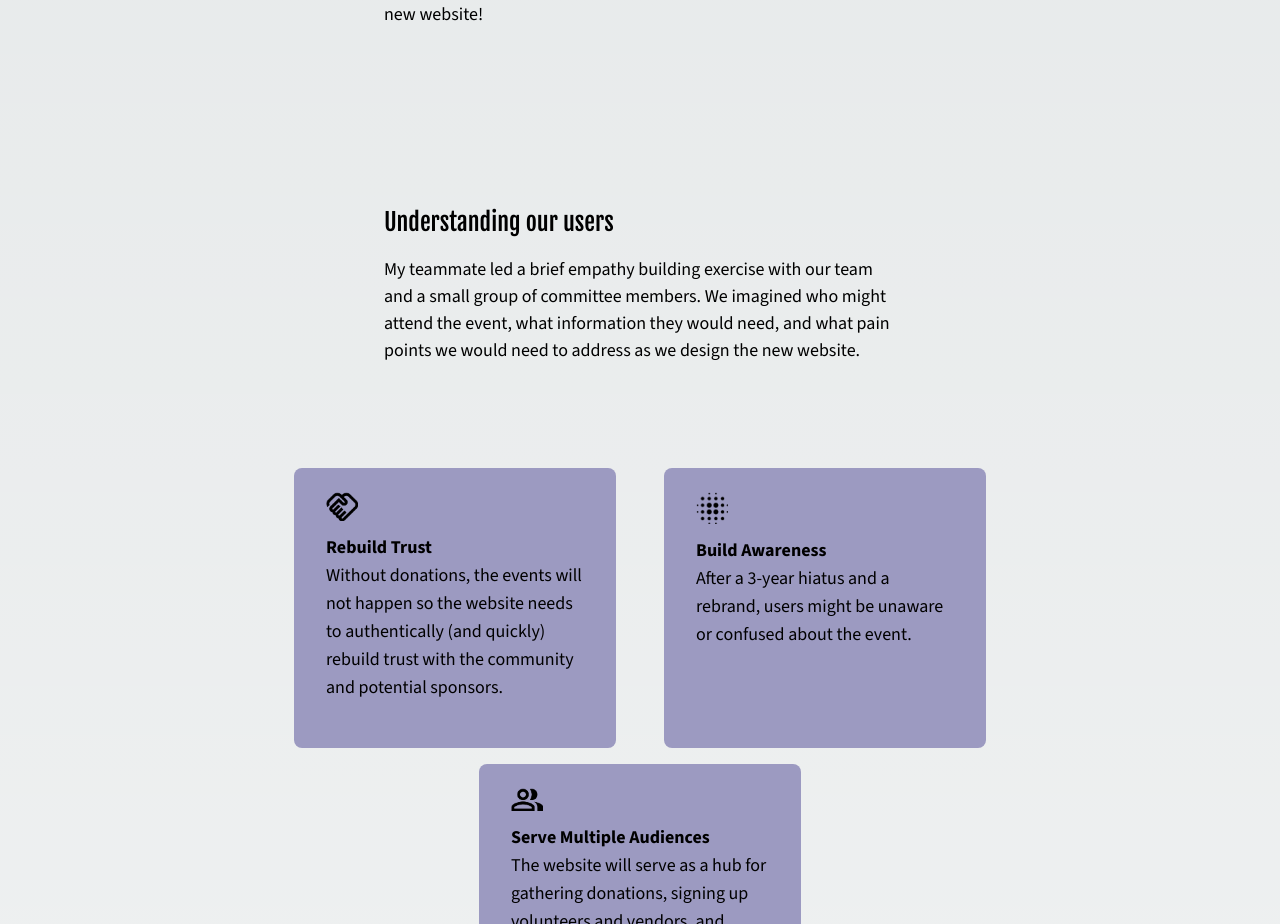
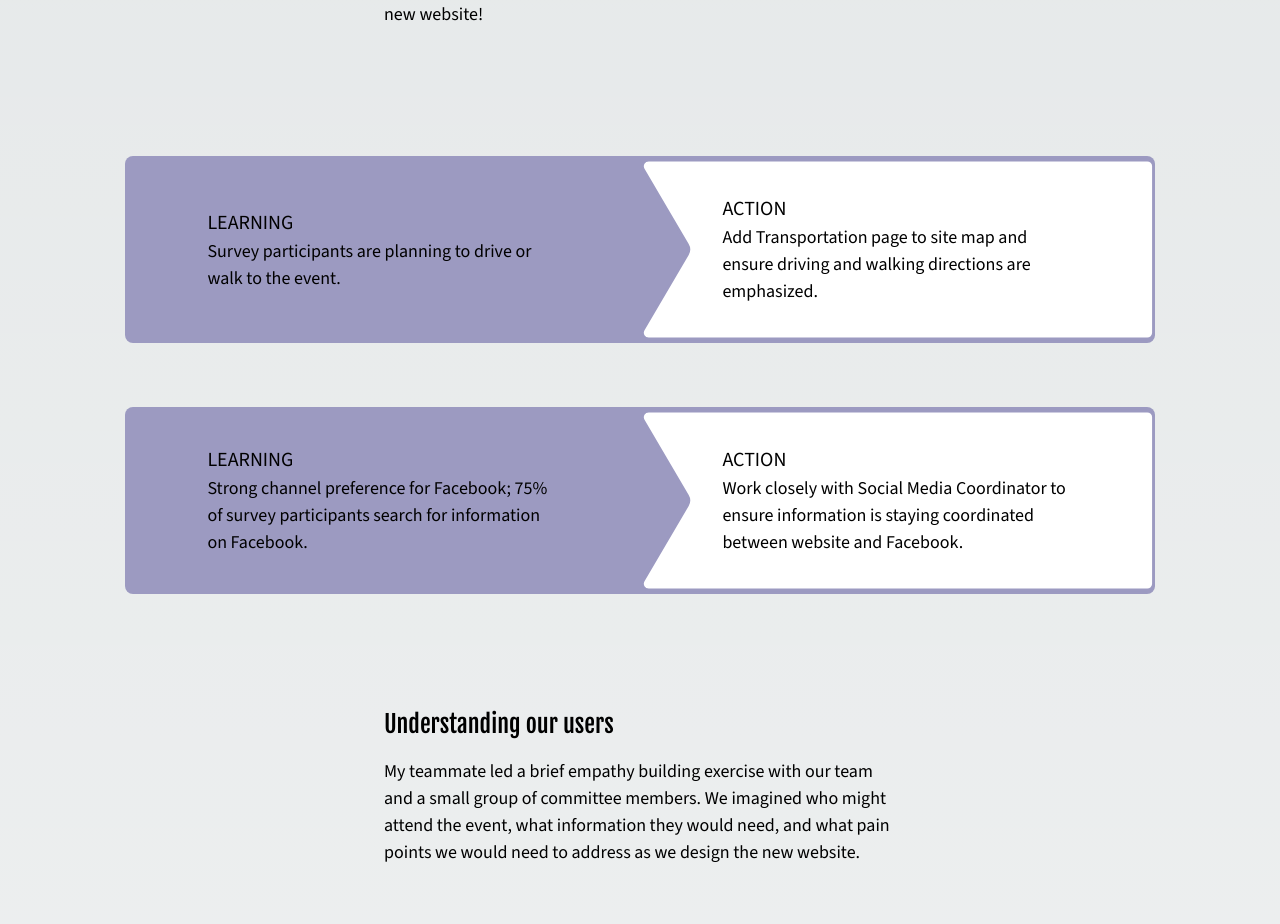
Before and after one commit to mshoemaker1/MyPortfolio, a Next.js app: page /projects/richfield-july-4 in a window 1280 px wide. Shown: the part 3100-4024 px from the top of the page. Built offline with nearby package versions, Linux system fonts and the light colour scheme.

Commit message:
richfield color block and content

```diff
--- a/app/projects/richfield-july-4/page.tsx
+++ b/app/projects/richfield-july-4/page.tsx
@@ -6,6 +6,7 @@ import aquaLogo from "../../../public/richfield-july-4/aqua-logo.jpg";
 import delanoLogo from "../../../public/richfield-july-4/delano-logo.jpg";
 import edinaLogo from "../../../public/richfield-july-4/edina-logo.jpg";
 import glendaleLogo from "../../../public/richfield-july-4/glendale-logo.jpg";
+import RectangleFlag from "../../../public/richfield-july-4/rectangle-flag.svg";
 import { richfieldResearchSquares } from "../../projectData";
 import { Divider } from "@/components/Divider";
 
@@ -74,6 +75,61 @@ export default function RichfieldJuly4() {
             "This engagement effort built momentum towards the launch of the new website!",
           ]}
         />
+        <div className="flex flex-col items-center">
+          <div className="flex max-w-[1030px] w-full sm:h-[187px] h-72 my-8">
+            <div className="w-full rounded-lg bg-lavender-500 flex flex-row items-center relative">
+              <div className="absolute top-0 right-0 h-full w-1/2">
+                <Image
+                  src={RectangleFlag}
+                  alt="White Background Box"
+                  className="h-full w-full hidden md:block"
+                />
+                <div className="bg-white rounded-lg md:hidden w-full h-full border-[3px] border-lavender-500"></div>
+              </div>
+              <div className="mx-[8%] text-black z-10 w-1/2">
+                <h5>LEARNING</h5>
+                <p>
+                  Survey participants are planning to drive or walk to the
+                  event.
+                </p>
+              </div>
+              <div className="mx-[8%] text-black z-10 w-1/2">
+                <h5>ACTION</h5>
+                <p>
+                  Add Transportation page to site map and ensure driving and
+                  walking directions are emphasized.
+                </p>
+              </div>
+            </div>
+          </div>
+          <div className="flex max-w-[1030px] w-full sm:h-[187px] h-64 my-8">
+            <div className="w-full rounded-lg bg-lavender-500 flex flex-row items-center relative">
+              <div className="absolute top-0 right-0 h-full w-1/2">
+                <Image
+                  src={RectangleFlag}
+                  alt="White Background Box"
+                  className="h-full w-full hidden md:block"
+                />
+                <div className="bg-white rounded-lg md:hidden w-full h-full border-[3px] border-lavender-500"></div>
+              </div>
+              <div className="mx-[8%] text-black z-10 w-1/2">
+                <h5>LEARNING</h5>
+                <p>
+                  Strong channel preference for Facebook; 75% of survey
+                  participants search for information on Facebook.
+                </p>
+              </div>
+              <div className="mx-[8%] text-black z-10 w-1/2">
+                <h5>ACTION</h5>
+                <p>
+                  Work closely with Social Media Coordinator to ensure
+                  information is staying coordinated between website and
+                  Facebook.
+                </p>
+              </div>
+            </div>
+          </div>
+        </div>
         <Section
           header="Understanding our users"
           content={[
```
Also changed, not shown: public/richfield-july-4/rectangle-flag.svg (added).
